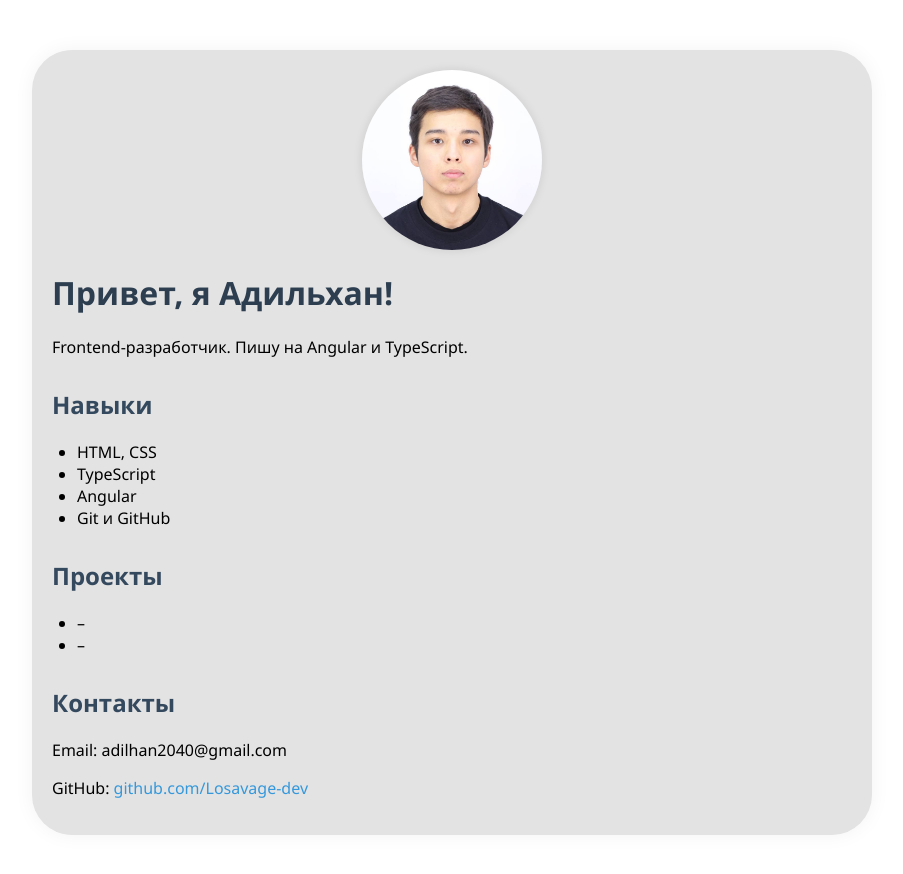
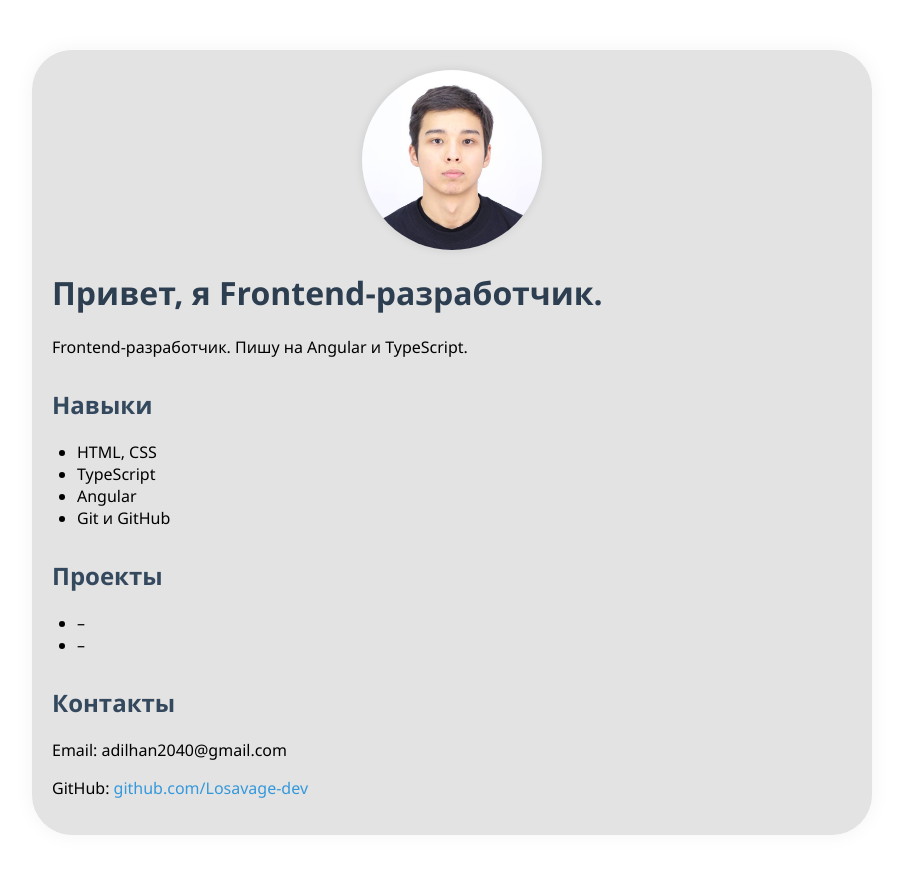
Before and after one commit to Losavage-dev/AngularProject, an Angular app: page / in a window 1280 px wide. Shown: the top 874 px of the page, without its empty margins (188-1091 px from the left). Built offline with nearby package versions, Linux system fonts and the light colour scheme.

Commit message:
description

```diff
--- a/src/app/app.html
+++ b/src/app/app.html
@@ -1,7 +1,7 @@
 <div class="container">
   <img src="assets/adilkhan.jpg" class="profile-photo">
 
-  <h1>Привет, я Адильхан!</h1>
+  <h1>Привет, я Frontend-разработчик.</h1>
   <p>Frontend-разработчик. Пишу на Angular и TypeScript.</p>
 
   <h2>Навыки</h2>
```
